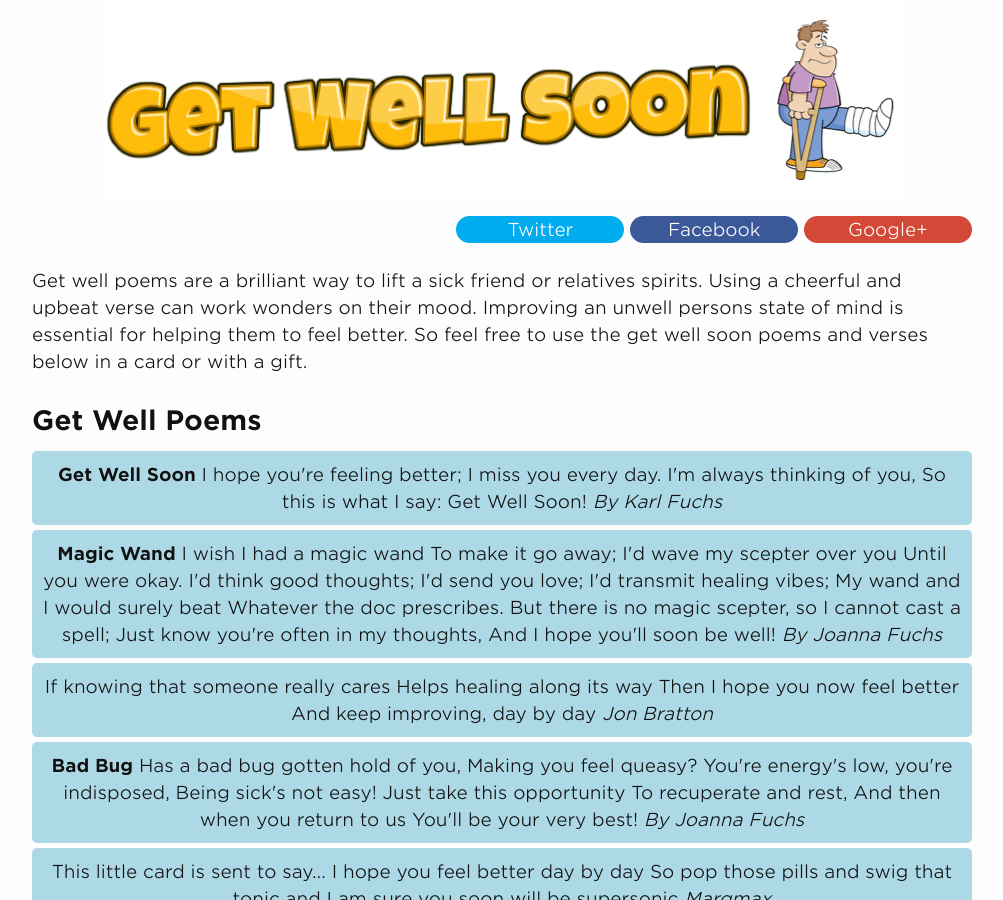
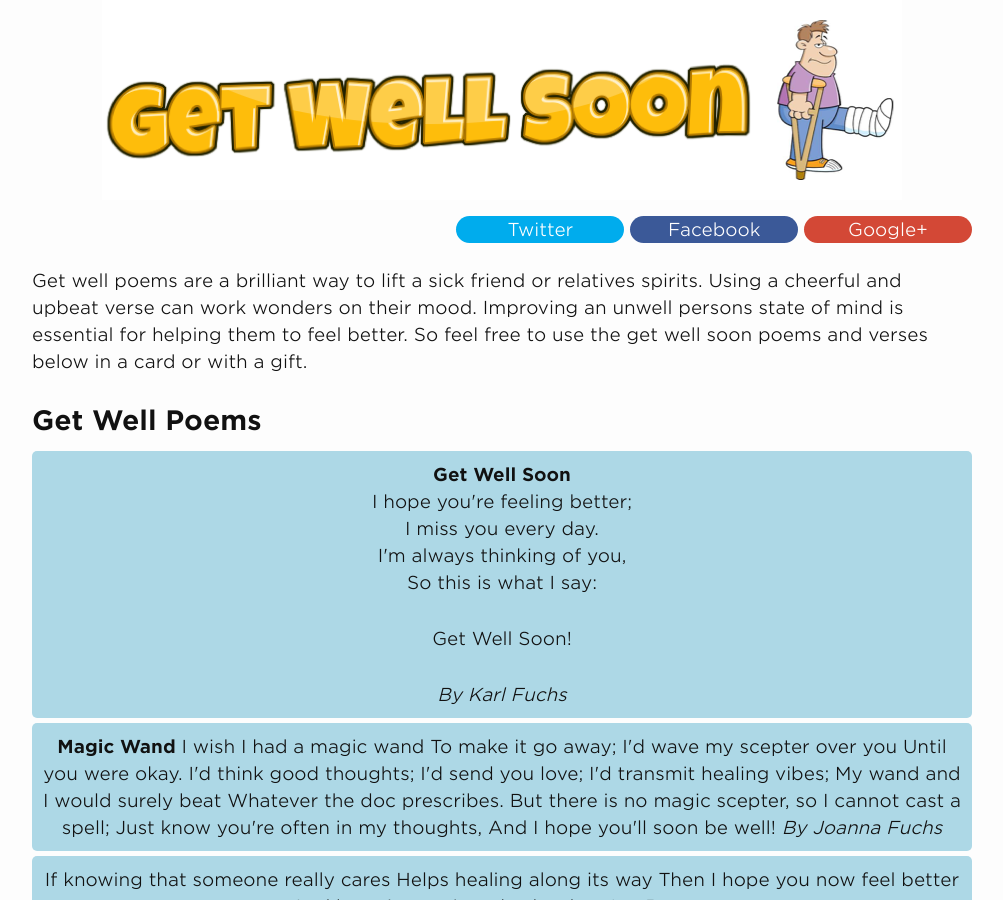
Before and after one commit to andyml123/andyml123.github.io, a Jekyll site: the page built from get-well-poems.md, in a window 1280 px wide and 900 px high. Shown: the whole window, without its empty margins (138-1141 px from the left). Built offline with Jekyll 4.4.1, drawn with Linux system fonts in a browser that asks for light colours; our own code applies the rules of GitHub Pages for plain Markdown files.

Commit message:
Update get-well-poems.md

```diff
--- a/get-well-poems.md
+++ b/get-well-poems.md
@@ -6,14 +6,14 @@ Get well poems are a brilliant way to lift a sick friend or relatives spirits. U
 
 <strong>Get Well Soon</strong>
 
-I hope you're feeling better;
-I miss you every day.
-I'm always thinking of you,
-So this is what I say:
+<p>I hope you're feeling better;<br>
+I miss you every day.<br>
+I'm always thinking of you,<br>
+So this is what I say:<br></p>
+<p>
+Get Well Soon!</p>
 
-Get Well Soon!
-
-<I>By Karl Fuchs</i>
+<i>By Karl Fuchs</i>
 
 </div>
 
```
